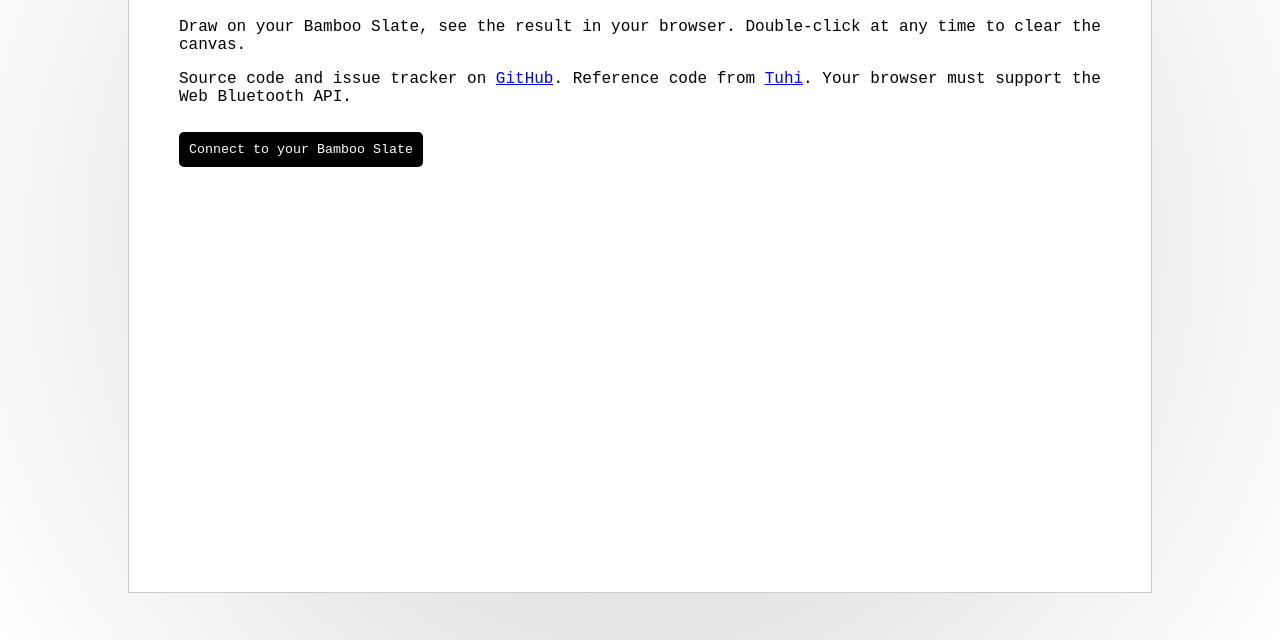
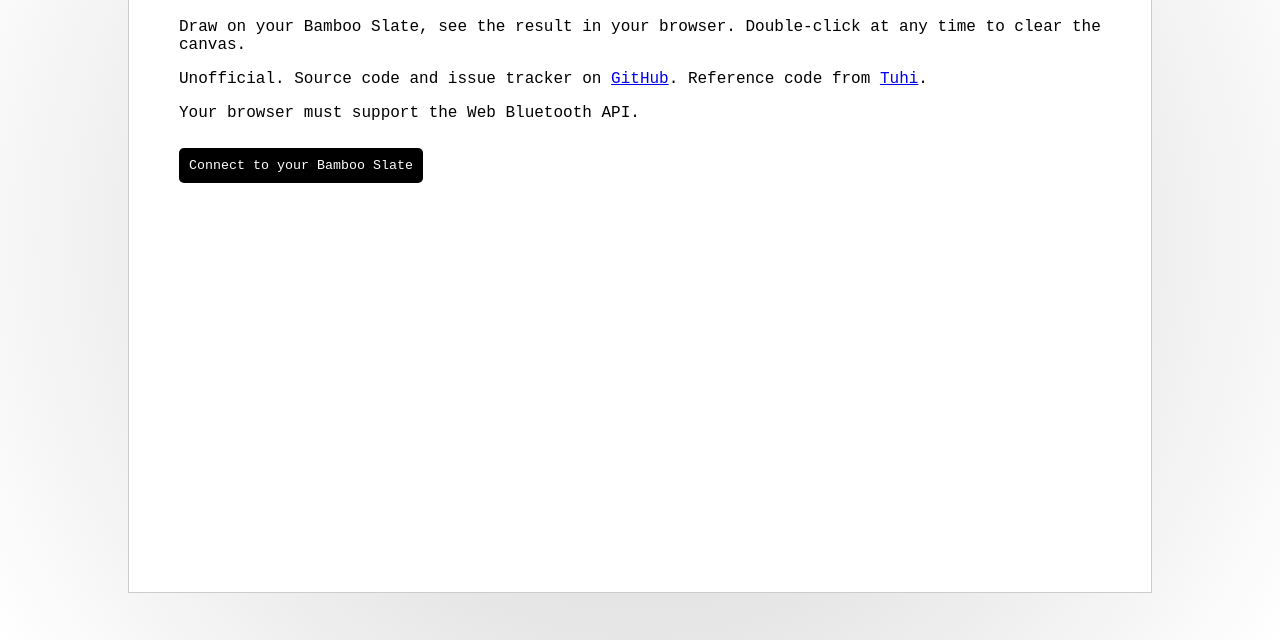
Before and after one commit to jonathanh32/bamboo-slate-cast, a plain HTML site: page index.html in a window 1280 px wide. Shown: the part 160-800 px from the top of the page. Drawn offline with Linux system fonts and the light colour scheme.

Commit message:
feat: added unofficial note

```diff
--- a/index.html
+++ b/index.html
@@ -16,7 +16,8 @@
       <div id="intro">
         <h1>Bamboo Slate Cast</h1>
         <p>Draw on your Bamboo Slate, see the result in your browser. Double-click at any time to clear the canvas.</p>
-        <p>Source code and issue tracker on <a href="https://github.com/jonathanh32/bamboo-screen">GitHub</a>. Reference code from <a href="https://github.com/tuhiproject/tuhi">Tuhi</a>. Your browser must support the Web Bluetooth API.</p>
+        <p>Unofficial. Source code and issue tracker on <a href="https://github.com/jonathanh32/bamboo-screen">GitHub</a>. Reference code from <a href="https://github.com/tuhiproject/tuhi">Tuhi</a>.</p>
+        <p>Your browser must support the Web Bluetooth API.</p>
         <button id="connect">Connect to your Bamboo Slate</button>
       </div>
       <canvas id="canvas"></canvas>
```
